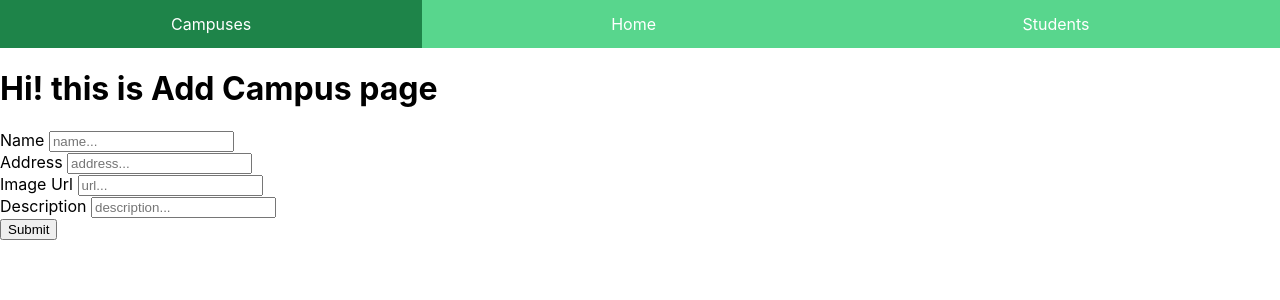
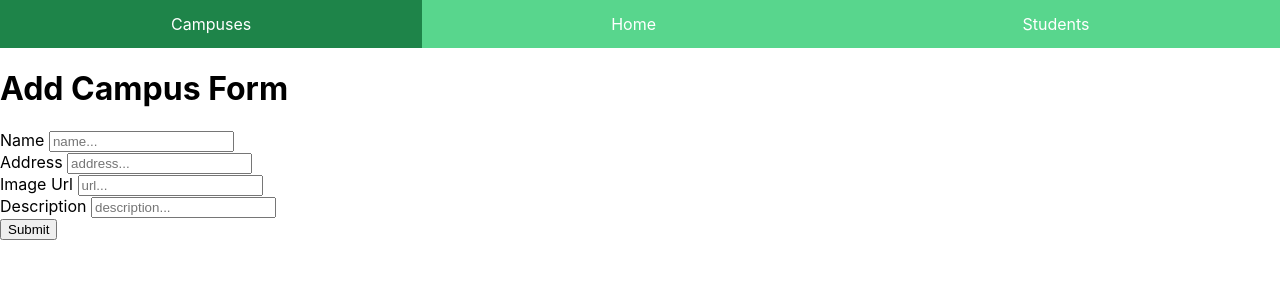
Before and after one commit to kai2233/CRUD_Frontend, a React (Create React App) app: page /addCampus in a window 1280 px wide. Shown: the top 300 px of the page. Built offline with nearby package versions, Linux system fonts and the light colour scheme; the HTML template or start-up script is replaced by a standard one.

Commit message:
modify display message

```diff
--- a/src/pages/campusesPages/AddCampus.jsx
+++ b/src/pages/campusesPages/AddCampus.jsx
@@ -23,7 +23,7 @@ const AddCampus = () => {
     const newCampus = useSelector((state) => state.campuses.newCampus);
     return (
         <div>
-            <h1>Hi! this is Add Campus page</h1>
+            <h1>Add Campus Form</h1>
             <form onSubmit={addNewCampus}>
                 <label>Name </label>
                 <input type="text" required value={name} placeholder="name..." onChange={(e) => setName(e.target.value)}/><br/>
--- a/src/pages/campusesPages/Campuses.jsx
+++ b/src/pages/campusesPages/Campuses.jsx
@@ -13,7 +13,7 @@ const Campuses = () => {
   }, []);
   return (
     <div>
-      <h1>Hi! this is campuses page</h1>
+      <h1>All Campuses</h1>
       {/* <Link to ="/singleCampus">Single Campus</Link><br/> */}
       <Link to = "/addCampus"><button type="button">click to add campus</button></Link>
       {allCampus.length!==0?(<DisplayCampuses/>):(<h3>There are no campuses registered in the database</h3>)}
--- a/src/pages/campusesPages/EditCampus.jsx
+++ b/src/pages/campusesPages/EditCampus.jsx
@@ -27,7 +27,7 @@ const EditCampus = () => {
     // const targetCampus = useSelector((state) => state.campuses.updatedCampus);
     return (
         <div>
-            <h1>Hi! this is Edit Campus page</h1>
+            <h1>Edit Campus Form</h1>
             <form onSubmit={AlterCampus}>
                 <label>Name </label>
                 <input type="text"   placeholder="name..." onChange={(e) => setName(e.target.value)}/><br/>
--- a/src/pages/campusesPages/SingleCampus.jsx
+++ b/src/pages/campusesPages/SingleCampus.jsx
@@ -19,7 +19,7 @@ const SingleCampus = () => {
     }, []);
     return(
         <div>
-            <h1>Hi this single Campus page</h1>
+            <h1>Single Campus</h1>
             {/* {Campus.length!==0?(<DisplaySingleCampus Campus={Campus}/>):(<h2> unchaught error</h2>)} */}
             {Campus.length!==0?(<DisplaySingleCampus />):(<h2> unchaught error</h2>)}
         </div>
```
